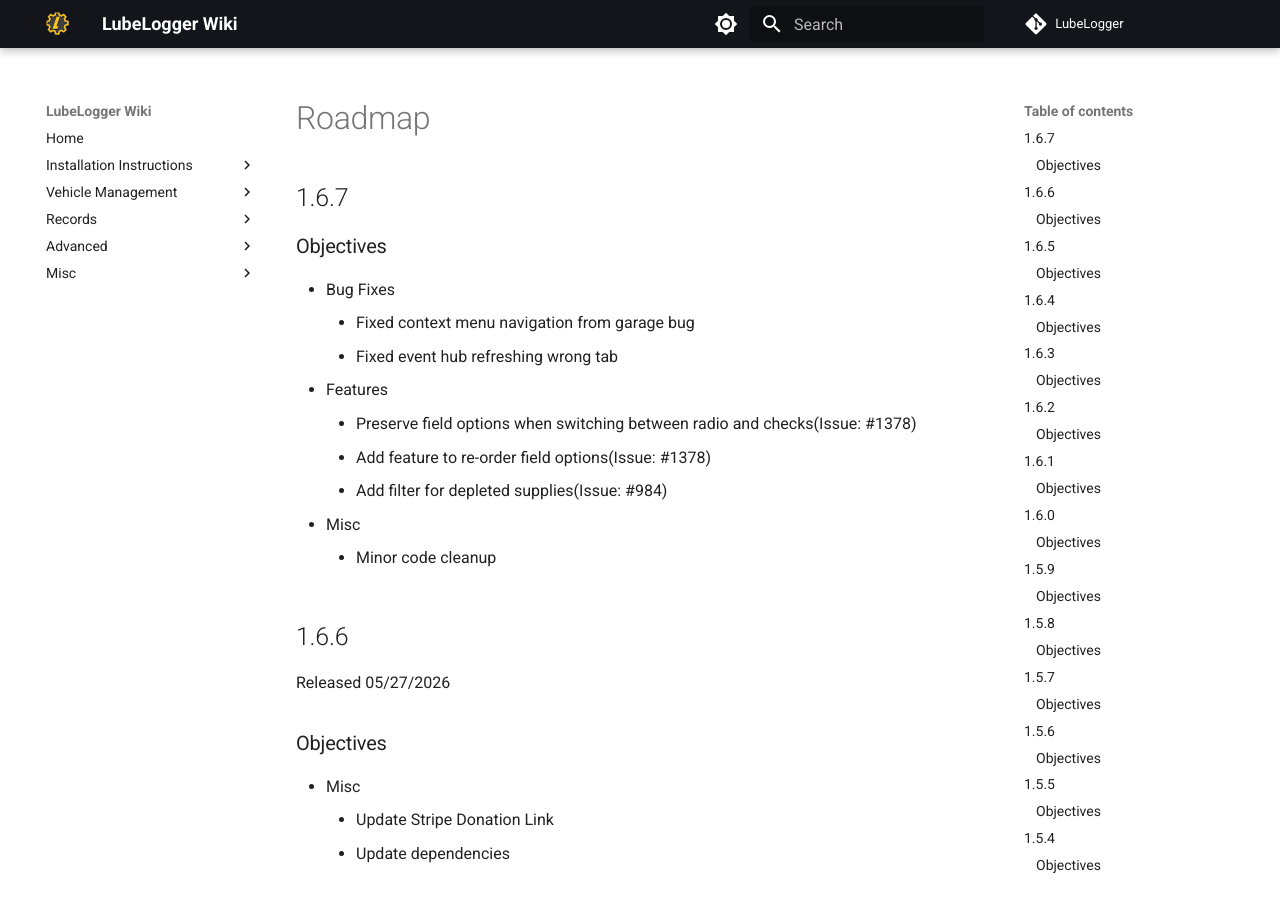
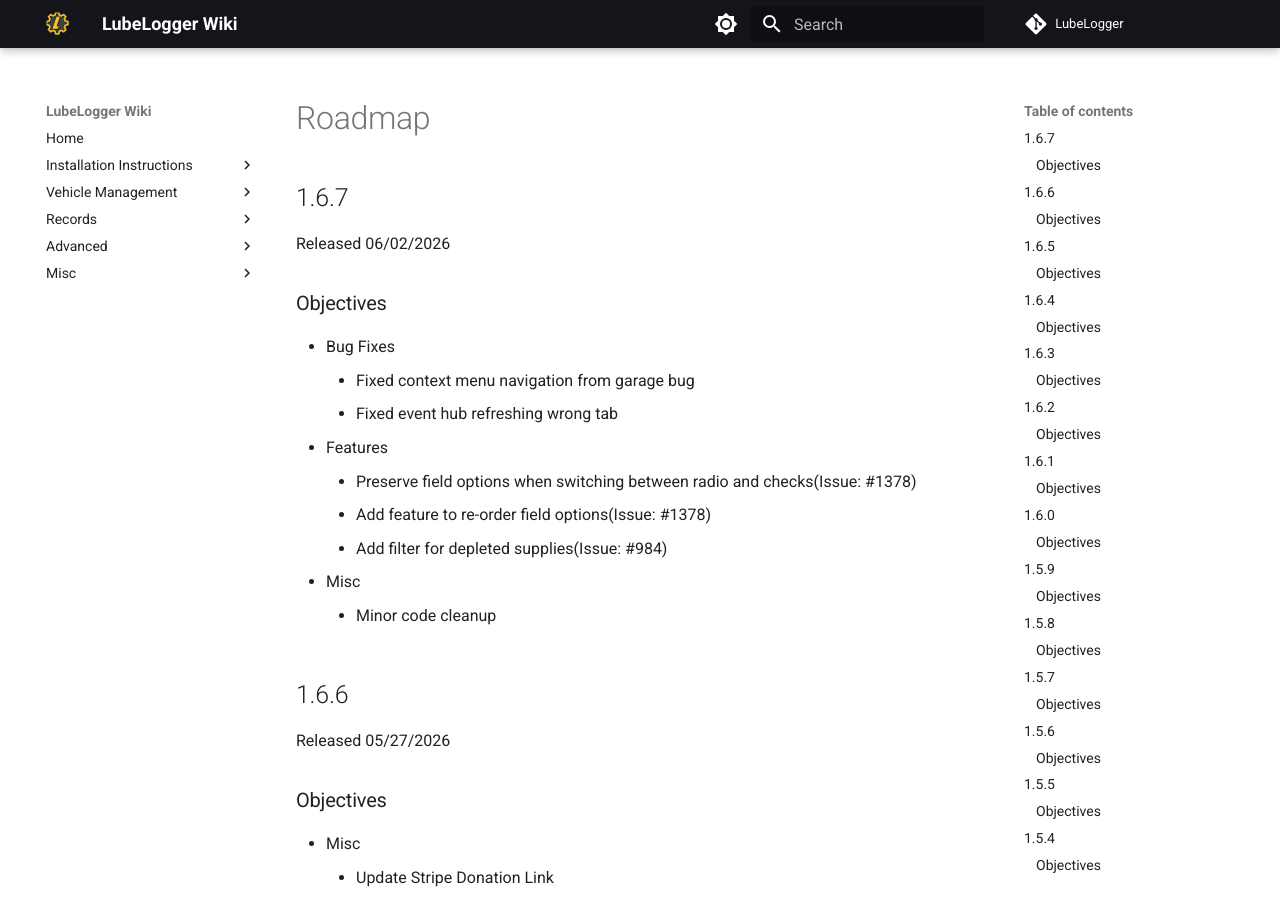
Before and after one commit to hargata/lubelog_docs, an MkDocs documentation site: the page built from docs/Misc/Roadmap.md, in a window 1280 px wide and 900 px high. Built offline with MkDocs 1.6.1 and Material for MkDocs 9.7.7, drawn with Linux system fonts in a browser that asks for light colours; comment, search, counter and statistics services are not loaded.

Commit message:
Update roadmap

```diff
--- a/docs/Misc/Roadmap.md
+++ b/docs/Misc/Roadmap.md
@@ -1,6 +1,7 @@
 # Roadmap
 
 ## 1.6.7
+Released 06/02/2026
 
 ### Objectives
 - Bug Fixes
```
